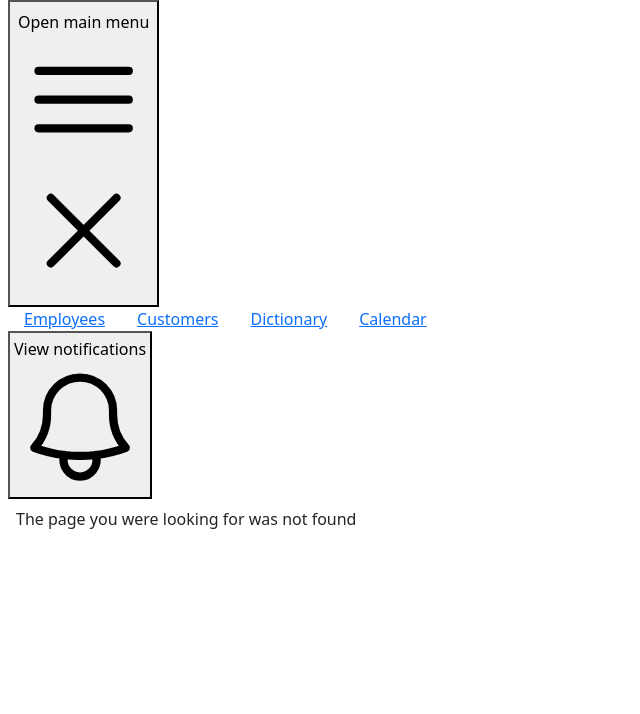
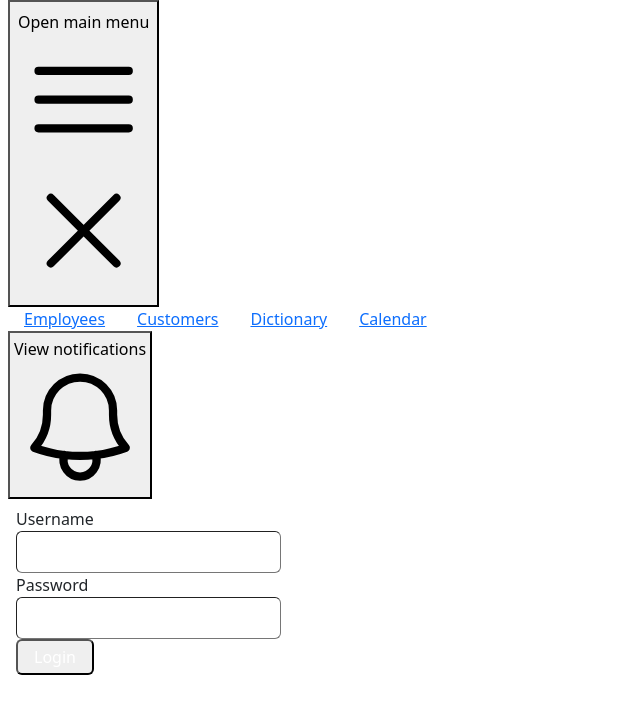
Before and after one commit to bagel047/react-test, a React (Create React App) app: page /login in a window 1280 px wide. Before the commit this address had no page. Shown: the top 714 px of the page, without its empty margins (0-640 px from the left). Built offline with nearby package versions, Linux system fonts and the light colour scheme.

Commit message:
add Login.js

```diff
--- a/src/App.js
+++ b/src/App.js
@@ -7,6 +7,7 @@
 import Definition from "./pages/Definition";
 import NotFound from "./components/NotFound";
 import Customer from "./pages/Customer";
+import Login from "./pages/Login";
 
 function App() {
   return (
@@ -18,6 +19,7 @@
           <Route path="/dictionary/:search" element={<Definition />}></Route>
           <Route path="/customers" element={<Customers />}></Route>
           <Route path="/customers/:id" element={<Customer />}></Route>
+          <Route path="/login" element={<Login />}></Route>
           <Route path="/404" element={<NotFound />}></Route>
           <Route path="*" element={<NotFound />}></Route>
         </Routes>
--- a/src/pages/Customer.js
+++ b/src/pages/Customer.js
@@ -29,7 +29,12 @@
 
   useEffect(() => {
     const url = baseUrl + "api/customers/" + id;
-    fetch(url)
+    fetch(url, {
+      headers: {
+        "Content-Type": "application/json",
+        Authorization: "Bearer " + localStorage.getItem("access"),
+      },
+    })
       .then((response) => {
         // redirect to a 404 page (new URL)
         // if (response.status === 404) {
@@ -39,6 +44,8 @@
         // render a 404 component in this page
         if (response.status === 404) {
           setNotFound(true);
+        } else if (response.status === 401) {
+          navigate("/login");
         }
 
         if (!response.ok) {
@@ -65,10 +72,15 @@
       method: "POST",
       headers: {
         "Content-Type": "application/json",
+        Authorization: "Bearer " + localStorage.getItem("access"),
       },
       body: JSON.stringify(tempCustomer),
     })
       .then((response) => {
+        if (response.status === 401) {
+          navigate("/login");
+        }
+
         if (!response.ok) {
           throw new Error("Something went wrong");
         }
@@ -164,9 +176,14 @@
                 method: "DELETE",
                 headers: {
                   "Content-Type": "application/json",
+                  Authorization: "Bearer " + localStorage.getItem("access"),
                 },
               })
                 .then((response) => {
+                  if (response.status === 401) {
+                    navigate("/login");
+                  }
+
                   if (!response.ok) {
                     throw new Error("Something went wrong");
                   }
--- a/src/pages/Customers.js
+++ b/src/pages/Customers.js
@@ -1,16 +1,28 @@
 import { useEffect, useState } from "react";
-import { Link } from "react-router-dom";
+import { Link, useNavigate } from "react-router-dom";
 import { baseUrl } from "../shared";
 import AddCustomer from "../components/AddCustomer";
 
 export default function Customers() {
   const [customers, setCustomers] = useState();
   const [show, setShow] = useState(false);
+  const navigate = useNavigate();
 
   useEffect(() => {
     const url = baseUrl + "api/customers/";
-    fetch(url)
-      .then((response) => response.json())
+    fetch(url, {
+      headers: {
+        "Content-Type": "application/json",
+        Authorization: "Bearer " + localStorage.getItem("access"),
+      },
+    })
+      .then((response) => {
+        if (response.status === 401) {
+          navigate("/login");
+        }
+
+        return response.json();
+      })
       .then((data) => {
         setCustomers(data.customers);
       });
@@ -28,6 +40,7 @@
       method: "POST",
       headers: {
         "Content-Type": "application/json",
+        Authorization: "Bearer " + localStorage.getItem("access"),
       },
       body: data,
     })
--- /dev/null
+++ b/src/pages/Login.js
@@ -0,0 +1,78 @@
+import { useState } from "react";
+import { baseUrl } from "../shared";
+
+export default function Login() {
+  const [username, setUsername] = useState("");
+  const [password, setPassword] = useState("");
+
+  function login(e) {
+    e.preventDefault();
+
+    let data = {
+      username: username,
+      password: password,
+    };
+    const url = baseUrl + "api/token/";
+    fetch(url, {
+      method: "POST",
+      headers: {
+        "Content-Type": "application/json",
+      },
+      body: JSON.stringify(data),
+    })
+      .then((response) => {
+        return response.json();
+      })
+      .then((data) => {
+        localStorage.setItem("access", data.access);
+        localStorage.setItem("refresh", data.refresh);
+        console.log(localStorage);
+      });
+  }
+
+  return (
+    <form id="loginForm" onSubmit={login} className="w-full max-w-sm mt-12">
+      <div className="md:flex md:items-center mb-6">
+        <div className="md:w-1/3">
+          <label htmlFor="username">Username</label>
+        </div>
+        <div className="md:w-2/3">
+          <input
+            id="username"
+            className="bg-gray-100 appearance-none border-1 border-gray-300 rounded w-full py-2 px-3 text-gray-700 leading-tight focus:outline-none focus:bg-white focus:border-purple-500"
+            type="text"
+            value={username}
+            onChange={(e) => {
+              setUsername(e.target.value);
+            }}
+          ></input>
+        </div>
+      </div>
+
+      <div className="md:flex md:items-center mb-6">
+        <div className="md:w-1/3">
+          <label htmlFor="password">Password</label>
+        </div>
+        <div className="md:w-2/3">
+          <input
+            id="password"
+            className="bg-gray-100 appearance-none border-1 border-gray-300 rounded w-full py-2 px-3 text-gray-700 leading-tight focus:outline-none focus:bg-white focus:border-purple-500"
+            type="password"
+            value={password}
+            onChange={(e) => {
+              setPassword(e.target.value);
+            }}
+          ></input>
+        </div>
+      </div>
+      <div className="flex justify-end">
+        <button
+          form="loginForm"
+          className="bg-purple-600 hover:bg-purple-800 text-white py-1 px-3 rounded"
+        >
+          Login
+        </button>
+      </div>
+    </form>
+  );
+}
```
